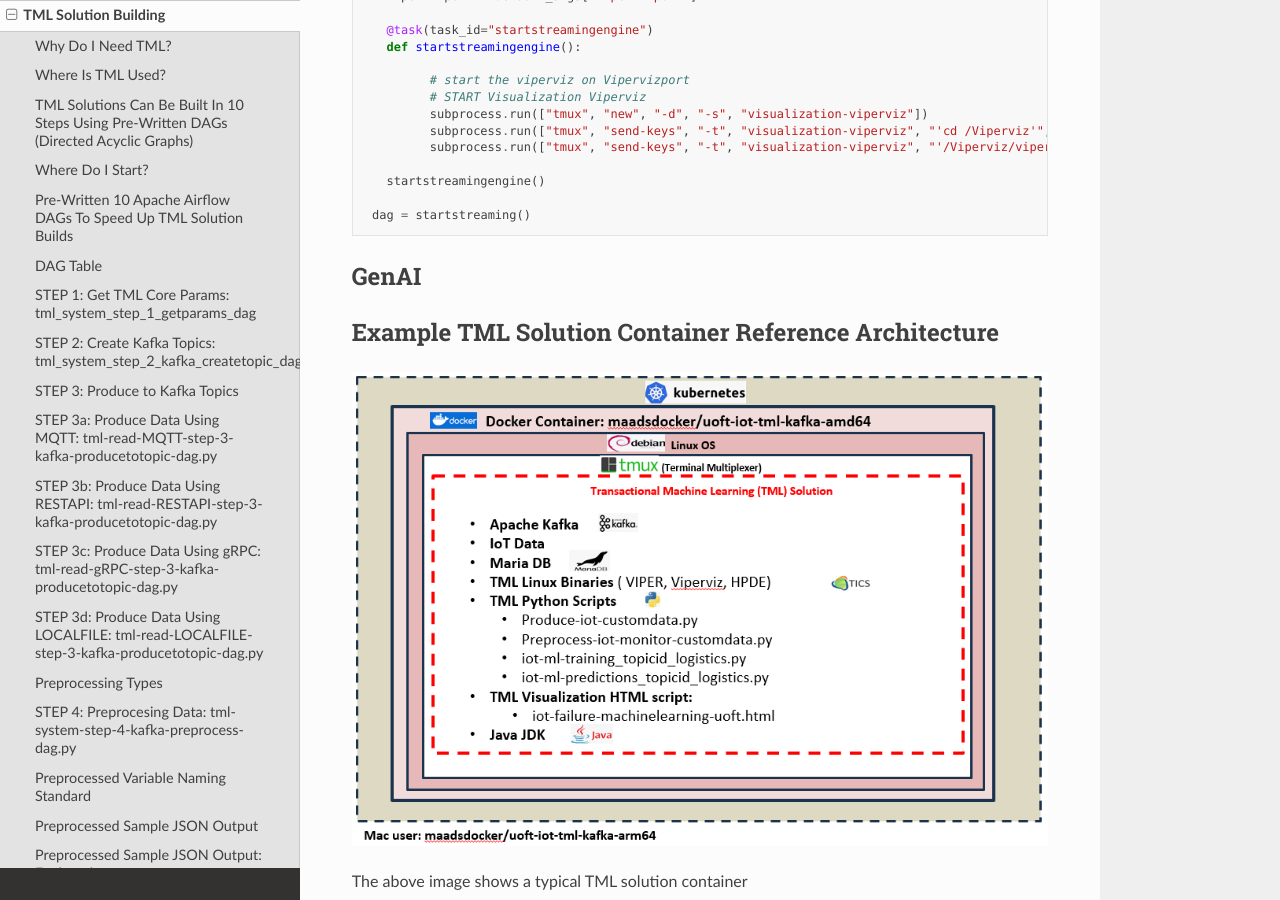
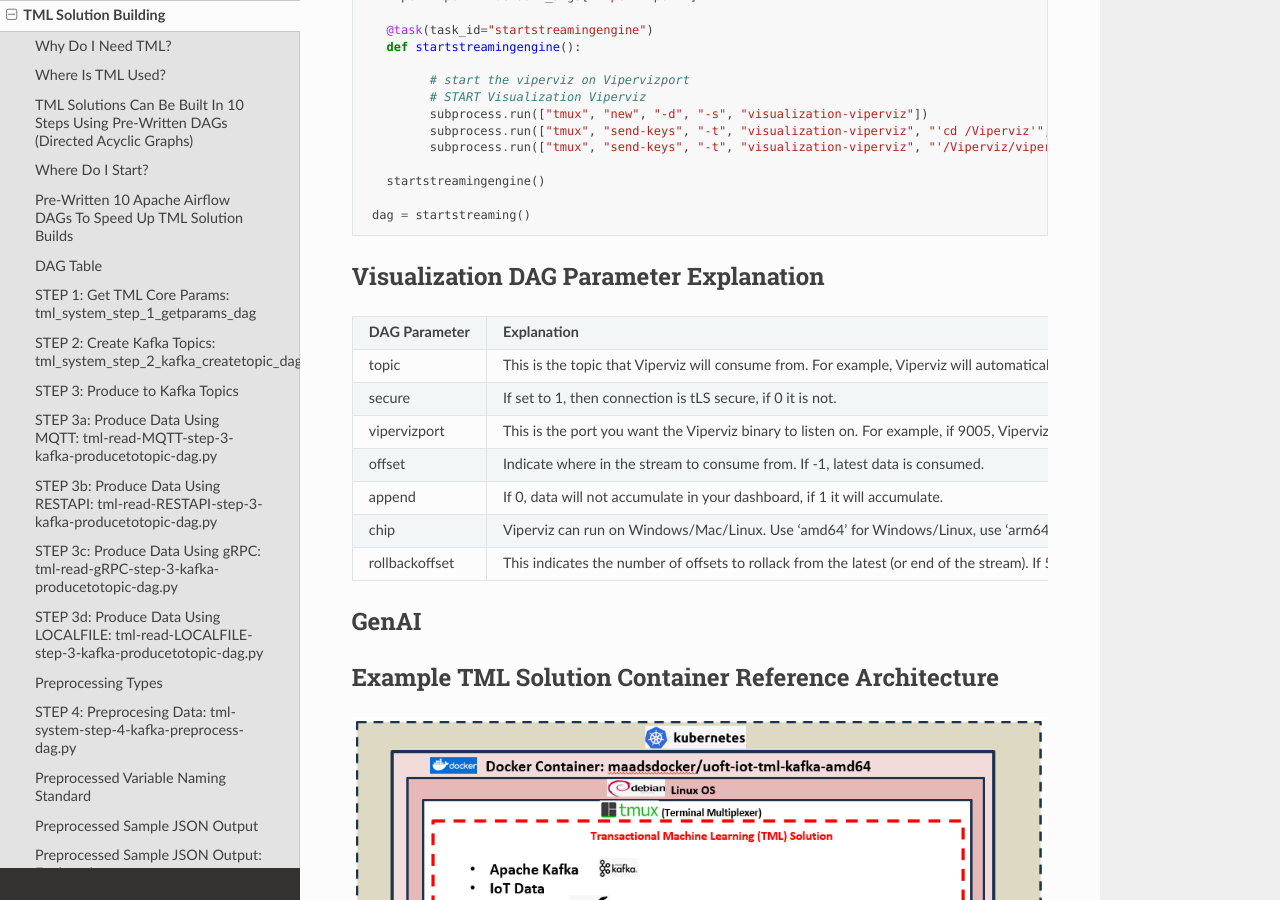
Before and after one commit to smaurice101/readthedocs, a Sphinx documentation site: the page built from docs/source/tmlbuilds.rst, in a window 1280 px wide and 900 px high, scrolled down 31998 px. Built offline with Sphinx 7.4.7 and the Read the Docs theme 2.0.0, drawn with Linux system fonts in a browser that asks for light colours.

Commit message:
Update tmlbuilds.rst

```diff
--- a/docs/source/tmlbuilds.rst
+++ b/docs/source/tmlbuilds.rst
@@ -1879,6 +1879,28 @@
 
     dag = startstreaming()
 
+Visualization DAG Parameter Explanation
+--------------------------
+
+.. list-table::
+
+   * - **DAG Parameter**
+     - **Explanation**
+   * - topic
+     - This is the topic that Viperviz will consume from.  For example, Viperviz will automatically connect into this topic: iot-preprocess, and start streaming to your browser. If you want to consume from multiple topics, you can specify topic: iot-preprocess,iot-preprocess2,iot-preprocess3
+   * - secure
+     - If set to 1, then connection is tLS secure, if 0 it is not.
+   * - vipervizport
+     - This is the port you want the Viperviz binary to listen on.  For example, if 9005, Viperviz will listen on Port 9005
+   * - offset
+     - Indicate where in the stream to consume from.  If -1, latest data is consumed.
+   * - append
+     - If 0, data will not accumulate in your dashboard, if 1 it will accumulate.
+   * - chip
+     - Viperviz can run on Windows/Mac/Linux.  Use 'amd64' for Windows/Linux, use 'arm64' for Mac/Linux
+   * - rollbackoffset
+     - This indicates the number of offsets to rollack from the latest (or end of the stream). If 500, then Viperviz wll grab all of the data from the last
+       offset - 500
 
 GenAI
 ---------
```
